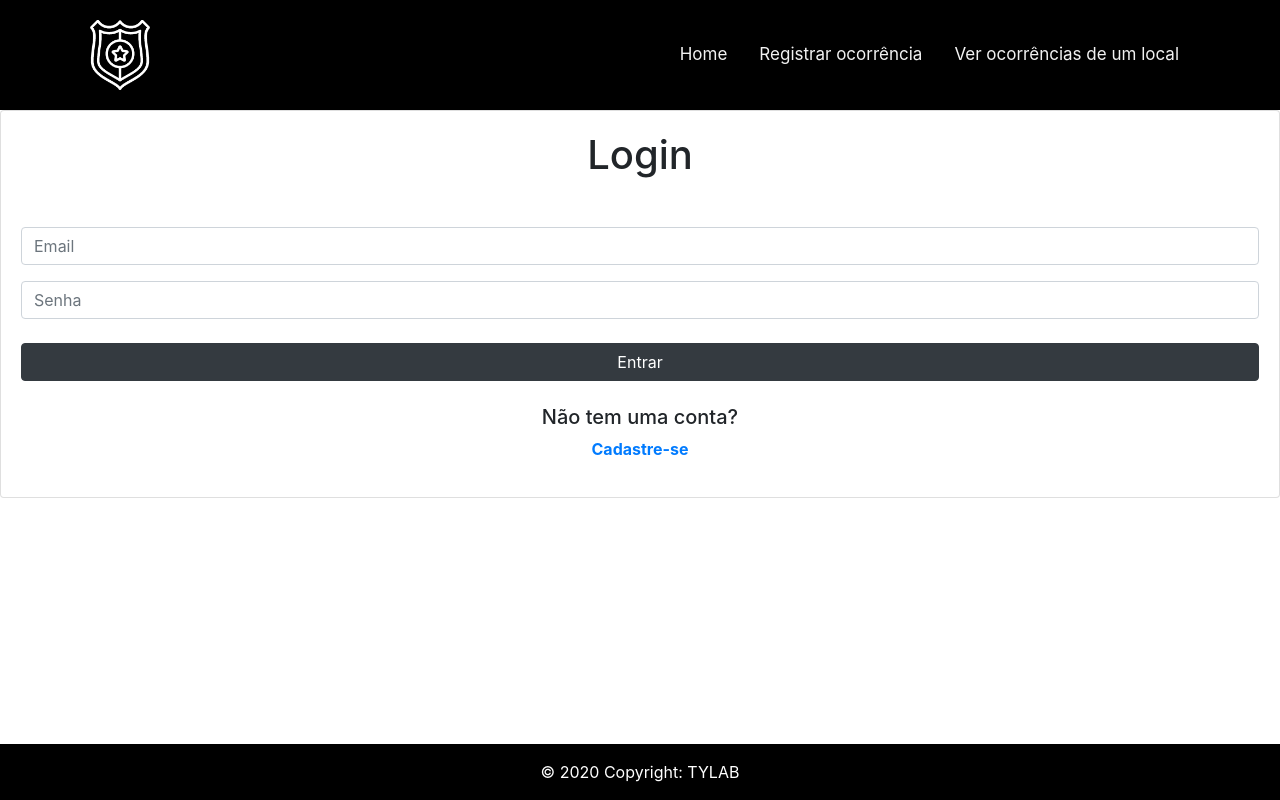
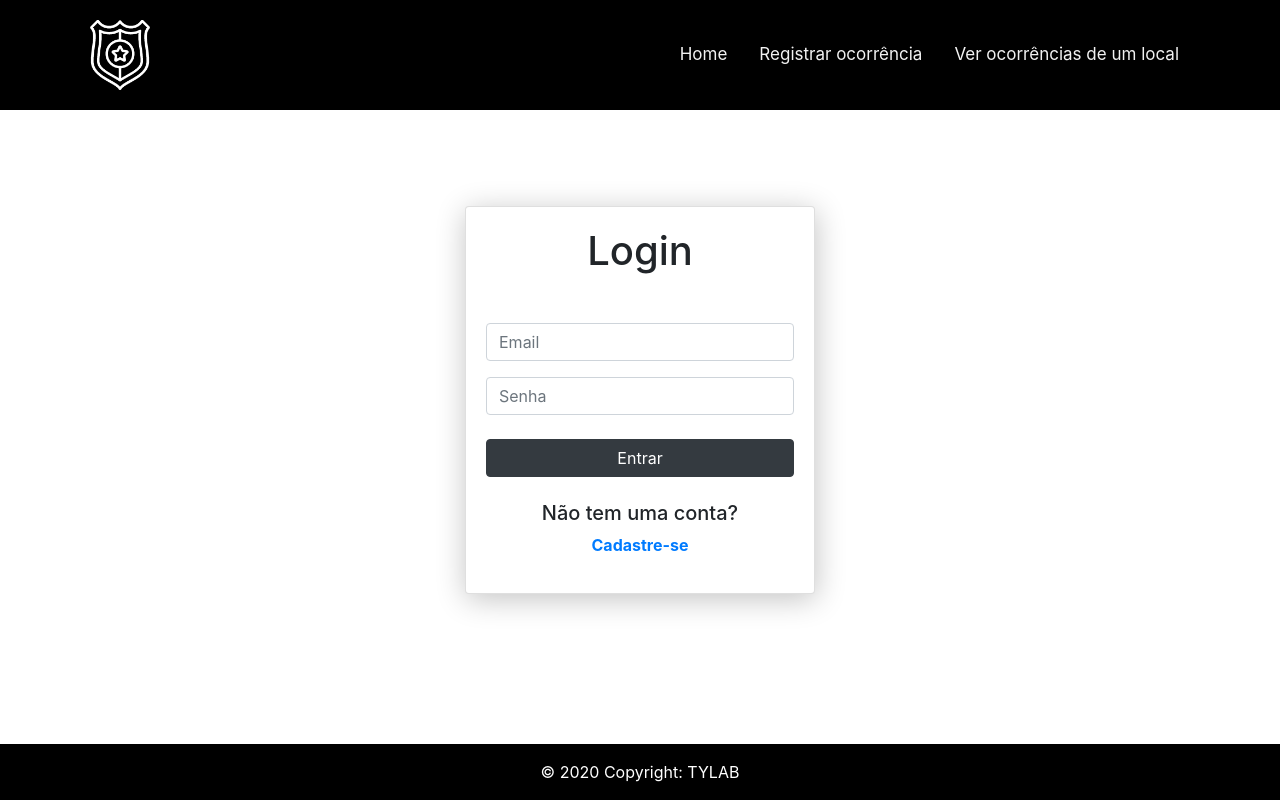
Before and after one commit to MatheusMagnoCosta/frontend-pegaladrao, a React (Create React App) app: page /login in a window 1280 px wide. Built offline with nearby package versions, Linux system fonts and the light colour scheme.

Commit message:
css adicionado em formularios

```diff
--- a/src/components/FormLogin/index.js
+++ b/src/components/FormLogin/index.js
@@ -1,6 +1,7 @@
 import React, { Component } from 'react'
 import { login } from "../../services/auth";
 import api from "../../services/api";
+import './style.css'
 import { Link } from "react-router-dom";
 
 export default class index extends Component {
--- /dev/null
+++ b/src/components/FormLogin/style.css
@@ -0,0 +1,8 @@
+#formulario{
+  width: 350px;
+  position: absolute;
+  top: 50%;
+  left: 50%;
+  transform: translate(-50%,-50%);
+  box-shadow: 1px 5px 30px rgb(195, 195, 195);
+}
--- a/src/components/FormSignup/index.js
+++ b/src/components/FormSignup/index.js
@@ -1,5 +1,6 @@
 import React, { Component } from 'react'
 import api from "../../services/api";
+import "./style.css"
 
 export default class index extends Component {
   constructor(props) {
--- /dev/null
+++ b/src/components/FormSignup/style.css
@@ -0,0 +1,8 @@
+#formulario{
+  width: 350px;
+  position: absolute;
+  top: 50%;
+  left: 50%;
+  transform: translate(-50%,-50%);
+  box-shadow: 1px 5px 30px rgb(195, 195, 195);
+}
```
Also changed, not shown: 1 other file (tests, documents, lock files or other folders).
